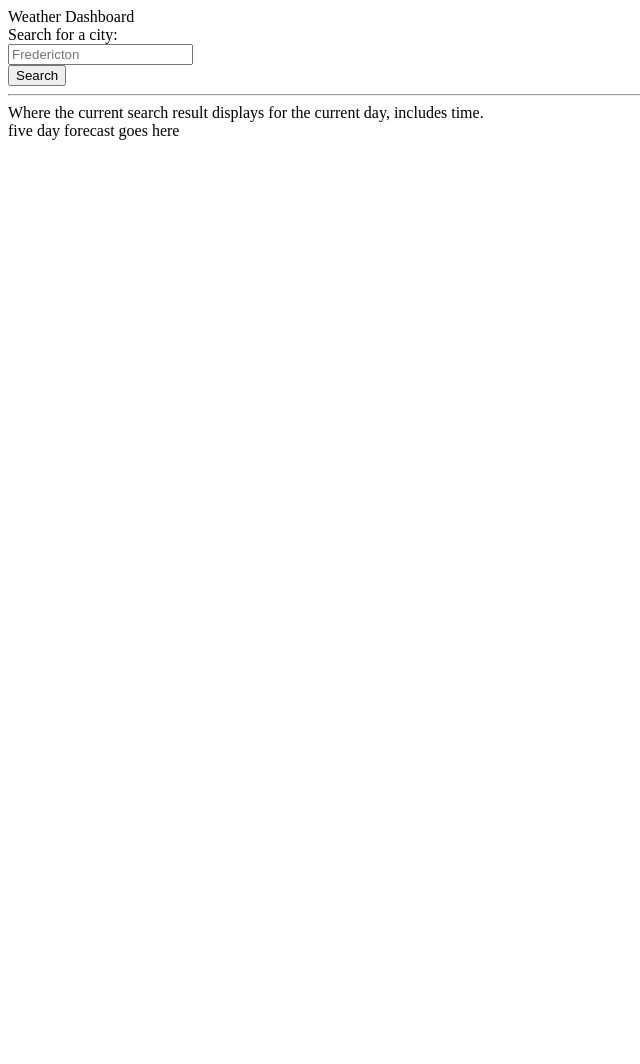
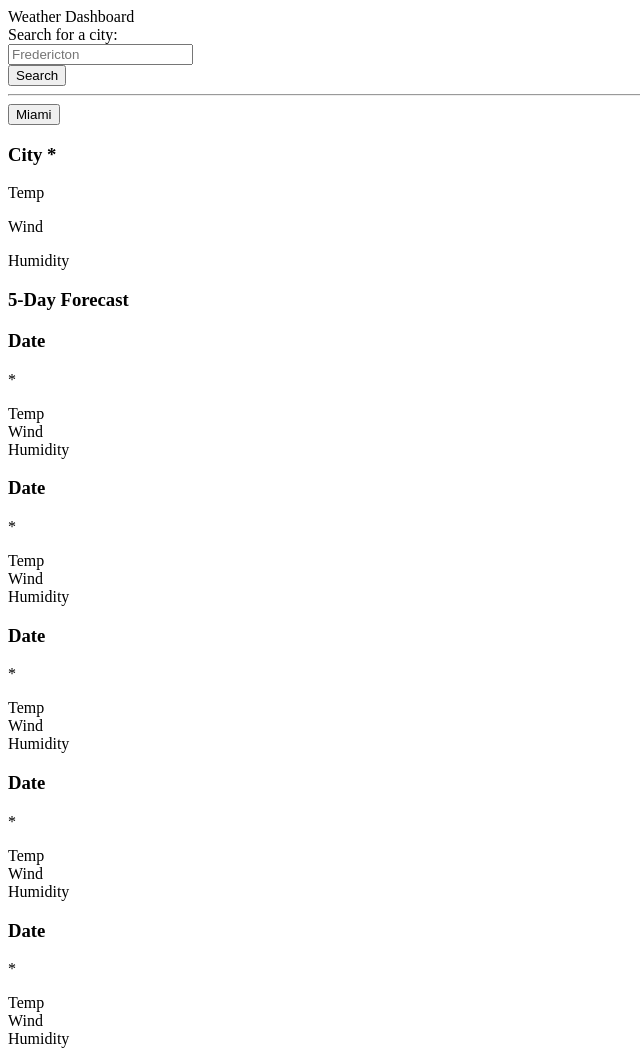
Before and after one commit to Firene11/lightning-weather-dashboard, a plain HTML site: page index.html in a window 1280 px wide. Shown: the whole page, without its empty margins (0-640 px from the left). Before the commit the page ends 800 px from the top, so only its background shows below. Drawn offline with Linux system fonts and the light colour scheme.

Commit message:
added classes and id's for all remaining elements in proper structure

```diff
--- a/index.html
+++ b/index.html
@@ -15,18 +15,73 @@
     </nav>
   </header>
 
+  <section id="content">
   <section class="left-sidebar">
     <div id="side-header">Search for a city:</div>
-    <input type="text" placeholder="Fredericton"><br>
+    <input id="search-button" type="text" placeholder="Fredericton"><br>
     <button class="search">Search</button><br>
     <hr>
-    <div id="search-output"></div>
+    <button id="search-output">Miami</button>
+
+    </div>
   </section>
 
-  <section class="results">
-    <div class="current-result">Where the current search result displays for the current day, includes time.</div>
-    <div class="5-day-forecast">five day forecast goes here</div>
+  <section id="results">
+    <div class="current-day">
+      <h1 class="current-header">City <icon>*</icon></h1>
+      <p>Temp</p>
+      <p>Wind</p>
+      <p>Humidity</p>
+    </div>
+    <div class="5-day-forecast">
+      <h1>5-Day Forecast</h1>
+      <div class="day-cards">
+
+      <card id="card-1">
+        <div class="card-content">
+        <h3>Date</h3>
+        <icon>*</icon>
+        <p class="card-text">Temp<br>Wind<br>Humidity</p>
+      </div>
+      </card>
+
+      <card id="card-2">
+        <div class="card-content">
+        <h3>Date</h3>
+        <icon>*</icon>
+        <p class="card-text">Temp<br>Wind<br>Humidity</p>
+      </div>
+      </card>
+
+      <card id="card-3">
+        <div class="card-content">
+        <h3>Date</h3>
+        <icon>*</icon>
+        <p class="card-text">Temp<br>Wind<br>Humidity</p>
+      </div>
+      </card>
+
+      <card id="card-4">
+        <div class="card-content">
+        <h3>Date</h3>
+        <icon>*</icon>
+        <p class="card-text">Temp<br>Wind<br>Humidity</p>
+      </div>
+      </card>
+
+      <card id="card-5">
+        <div class="card-content">
+        <h3>Date</h3>
+        <icon>*</icon>
+        <p class="card-text">Temp<br>Wind<br>Humidity</p>
+      </div>
+      </card>
+
+
+      </div>
+    </div>
   </section>
+</section>
 
 
   <script src="script.js"></script>
```
